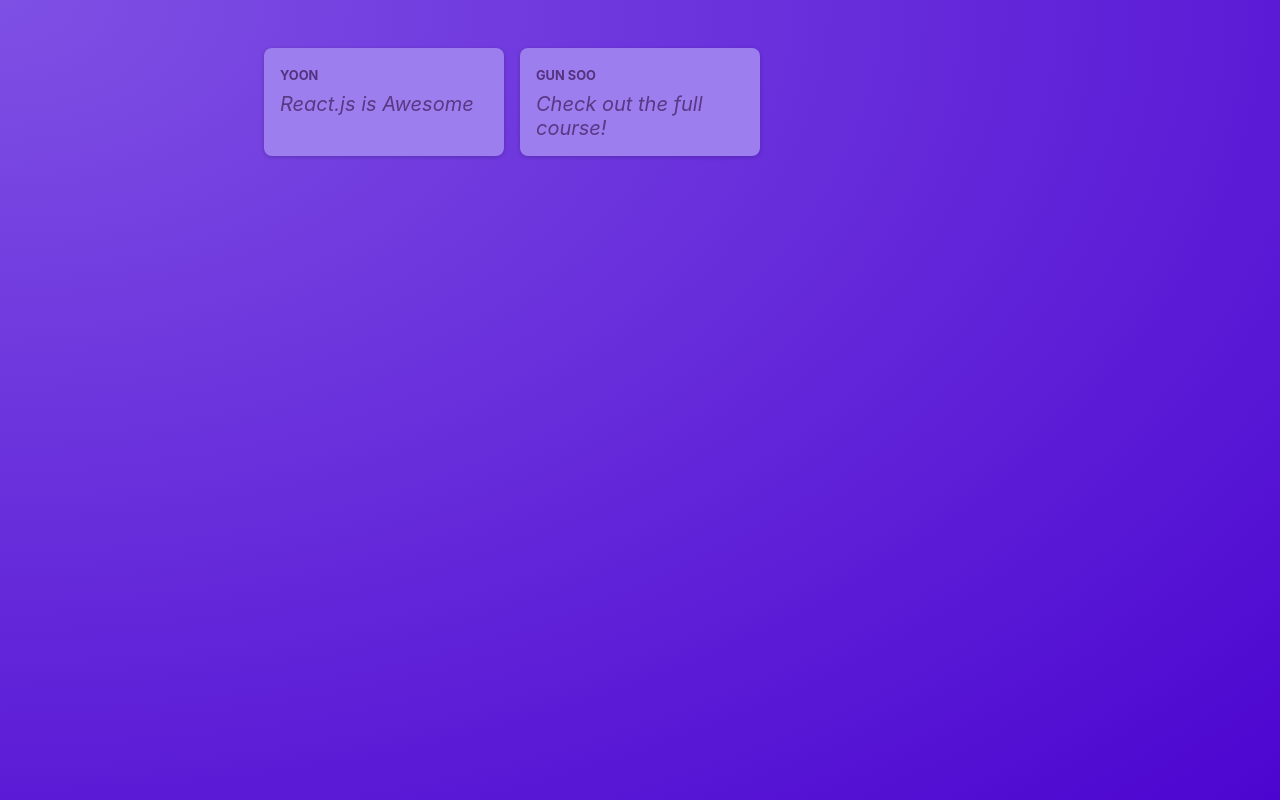
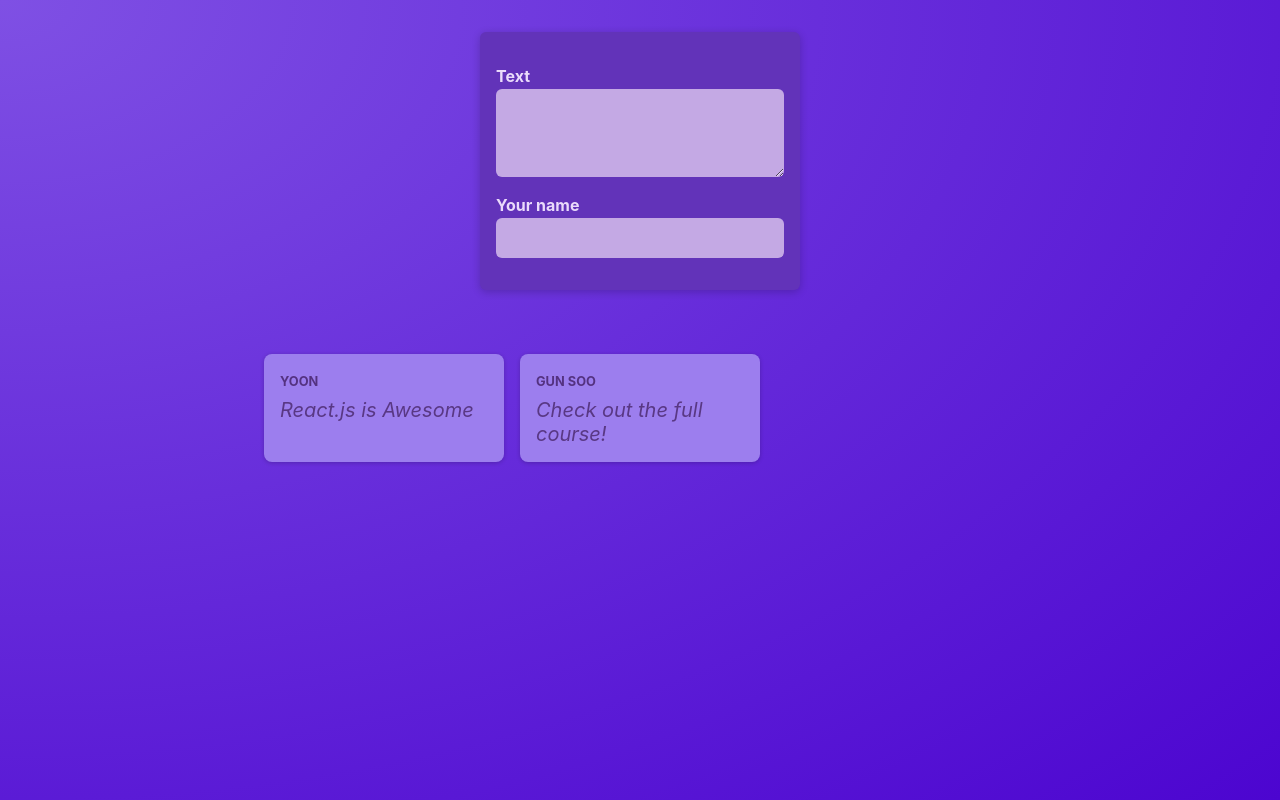
Before and after one commit to ygs3004/StudyNextJs, a React (Vite) app in the folder react-crash-course/: page / in a window 1280 px wide. Built offline with nearby package versions, Linux system fonts and the light colour scheme.

Commit message:
react - useState

```diff
--- /dev/null
+++ b/react-crash-course/src/components/NewPost.jsx
@@ -0,0 +1,29 @@
+import classes from './NewPost.module.css';
+import {useState} from "react";
+
+function NewPost() {
+
+    const [ enteredBody, setEnteredBody ] = useState("");
+    // stateData[0] // currentValue
+    // stateData[1] // state update function
+
+    function changeBodyHandler(event) {
+        setEnteredBody(event.target.value);
+    }
+
+    return (
+        <form className={classes.form}>
+            <p>
+                <label htmlFor="body">Text</label>
+                <textarea id="body" required rows={3} onChange={changeBodyHandler}/>
+            </p>
+            <p>{enteredBody}</p>
+            <p>
+                <label htmlFor="name">Your name</label>
+                <input type="text" id="name" required />
+            </p>
+        </form>
+    );
+}
+
+export default NewPost;
--- /dev/null
+++ b/react-crash-course/src/components/NewPost.module.css
@@ -0,0 +1,55 @@
+.form {
+    background-color: #6233b9;
+    padding: 1rem;
+    width: 20rem;
+    margin: 2rem auto;
+    border-radius: 6px;
+    box-shadow: 0 2px 8px rgba(0, 0, 0, 0.2);
+}
+
+.form label {
+    display: block;
+    margin-bottom: 0.05rem;
+    color: #eadbfb;
+    font-weight: bold;
+}
+
+.form input,
+.form textarea {
+    display: block;
+    width: 100%;
+    font: inherit;
+    padding: 0.5rem;
+    border-radius: 6px;
+    border: none;
+    background-color: #c4a9e4;
+    color: #28262c;
+}
+
+.actions {
+    display: flex;
+    justify-content: flex-end;
+    gap: 0.5rem;
+}
+
+.actions button {
+    cursor: pointer;
+    font: inherit;
+    padding: 0.5rem 1.5rem;
+    border: none;
+    border-radius: 4px;
+    background-color: #34036c;
+    color: #e5d5f7;
+}
+
+.actions button:hover {
+    background-color: #23014a;
+}
+
+.actions button[type='button'] {
+    background-color: transparent;
+}
+
+.actions button[type='button']:hover {
+    color: #d1bee6;
+}
--- a/react-crash-course/src/components/PostsList.jsx
+++ b/react-crash-course/src/components/PostsList.jsx
@@ -1,12 +1,16 @@
 import Post from "./Post.jsx";
 import classes from "./PostsList.module.css";
+import NewPost from "./NewPost.jsx";
 
 function PostsList() {
     return (
-        <ul className={classes.posts}>
-            <Post author="Yoon" body="React.js is Awesome"/>
-            <Post author="Gun Soo" body="Check out the full course!"/>
-        </ul>
+        <>
+            <NewPost/>
+            <ul className={classes.posts}>
+                <Post author="Yoon" body="React.js is Awesome"/>
+                <Post author="Gun Soo" body="Check out the full course!"/>
+            </ul>
+        </>
     )
 };
 
```
